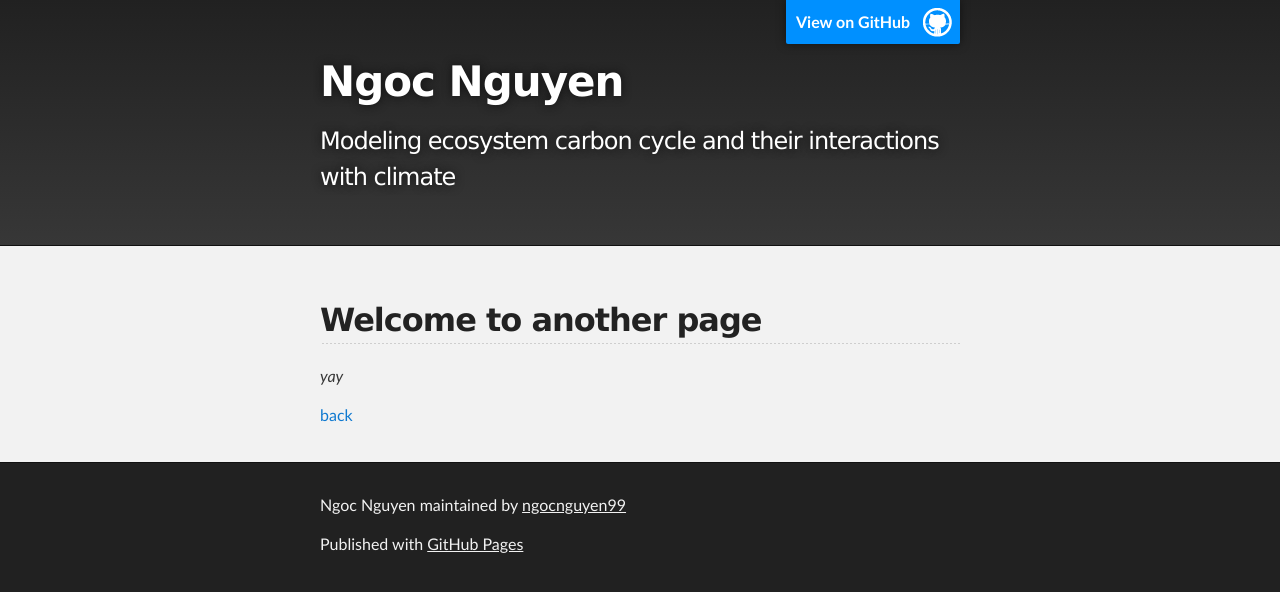
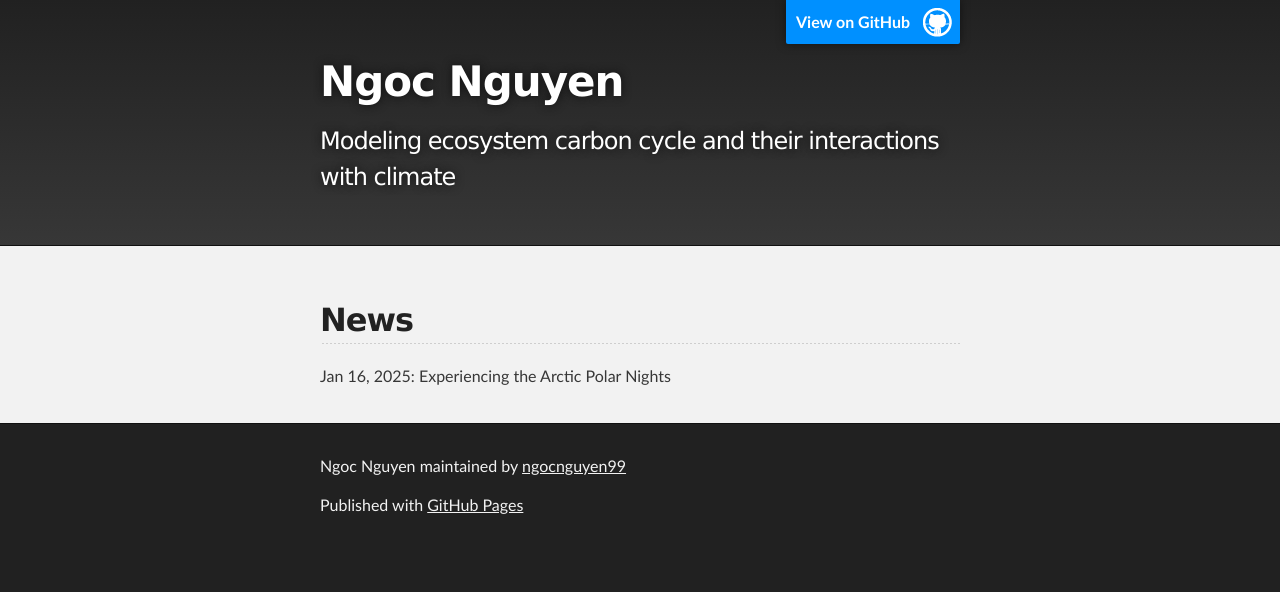
Before and after one commit to ngocnguyen99/marshmallow_do_science, a Jekyll site: the page built from another-page.md, in a window 1280 px wide. Shown: the top 592 px of the page. Built offline with Jekyll 4.4.1, drawn with Linux system fonts in a browser that asks for light colours; our own code applies the rules of GitHub Pages for plain Markdown files.

Commit message:
Update another-page.md

```diff
--- a/another-page.md
+++ b/another-page.md
@@ -2,8 +2,6 @@
 layout: default
 ---
 
-## Welcome to another page
+## News
 
-_yay_
-
-[back](./)
+Jan 16, 2025: Experiencing the Arctic Polar Nights
```
